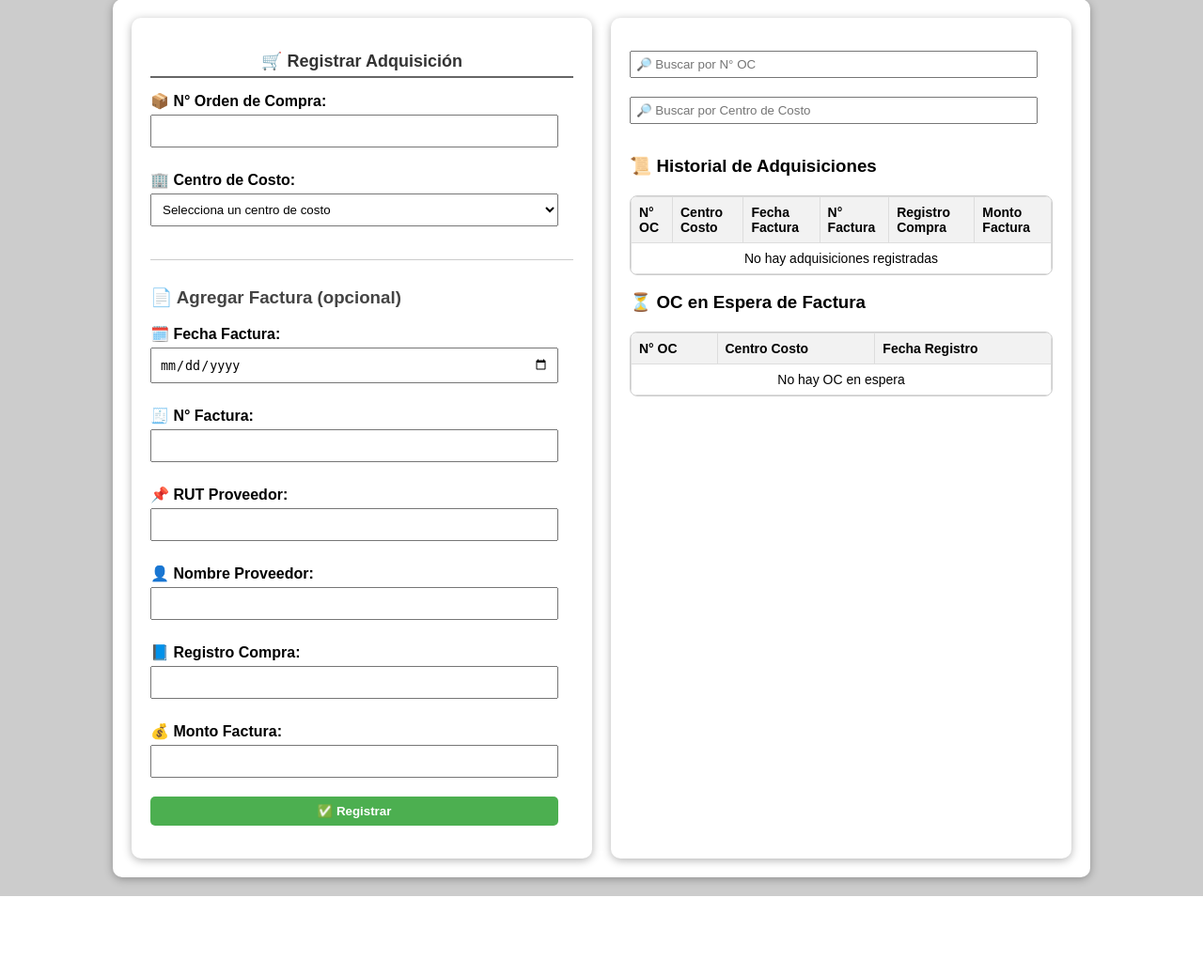
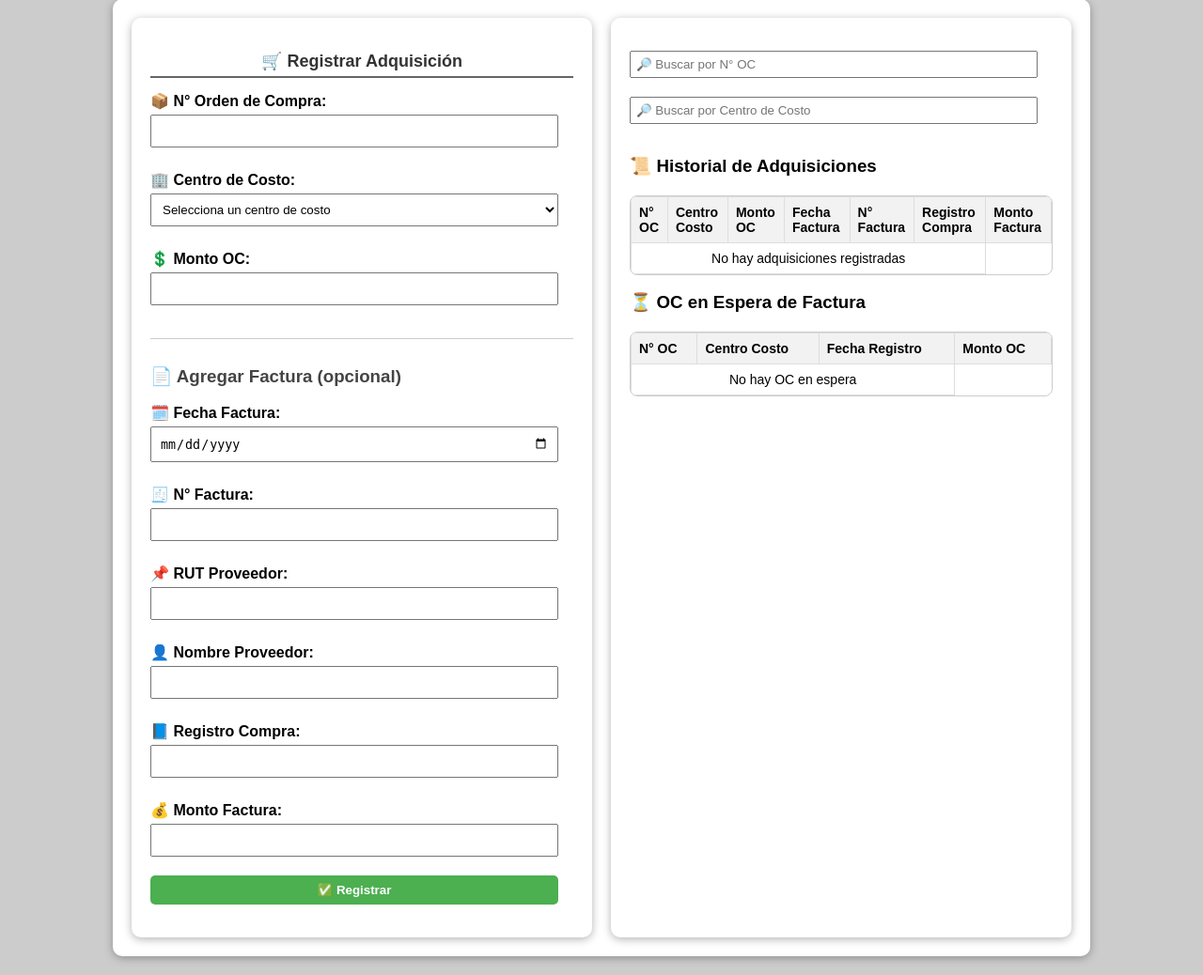
Before and after one commit to annndre/aplicacion-web, a Flask app: page /adquisiciones in a window 1280 px wide. Shown: the part 164-1202 px from the top of the page at 94% size. Before the commit the page ends 1118 px from the top, so only its background shows below. Run offline with Flask 3, Linux system fonts and the light colour scheme; the visitor is signed in with stand-in values (Sample User, id 1); data that the repository does not hold is empty; some libraries are stand-ins or nearby versions.

Commit message:
Actualización adquisiciones.html AGREGADO MONTOS

```diff
--- a/app.py
+++ b/app.py
@@ -706,11 +706,20 @@ def adquisiciones():
         nombre_proveedor = request.form.get('nombre_proveedor', '').strip() or None
         registro_compra = request.form.get('registro_compra', '').strip() or None
 
+        # Capturar y validar Monto Factura
         try:
             monto_factura_raw = request.form.get('monto_factura', '').strip()
             monto_factura = int(monto_factura_raw) if monto_factura_raw else None
         except ValueError:
-            flash("⚠️ El monto debe ser un número entero válido.", "error")
+            flash("⚠️ El monto de la factura debe ser un número entero válido.", "error")
+            return redirect(url_for('adquisiciones'))
+
+        # Capturar y validar Monto OC
+        try:
+            monto_oc_raw = request.form.get('monto_oc', '').strip()
+            monto_oc = int(monto_oc_raw) if monto_oc_raw else None
+        except ValueError:
+            flash("⚠️ El monto de la OC debe ser un número entero válido.", "error")
             return redirect(url_for('adquisiciones'))
 
         if not numero_oc or not centro_costo:
@@ -718,48 +727,52 @@ def adquisiciones():
             return redirect(url_for('adquisiciones'))
 
         with conexion.cursor() as cursor:
+            # Si tiene datos de factura → insertar en registroOC y eliminar de standbyOC si existía
             if any([fecha_factura, numero_factura, rut_proveedor, nombre_proveedor, registro_compra, monto_factura]):
+                cursor.execute("DELETE FROM standbyOC WHERE numero_oc = %s", (numero_oc,))
+
                 cursor.execute("""
                     INSERT INTO registroOC (
                         numero_oc, centro_costo, fecha_factura, numero_factura,
-                        rut_proveedor, nombre_proveedor, registro_compra, monto_factura
+                        rut_proveedor, nombre_proveedor, registro_compra, monto_factura, monto_oc
                     )
-                    VALUES (%s, %s, %s, %s, %s, %s, %s, %s)
+                    VALUES (%s, %s, %s, %s, %s, %s, %s, %s, %s)
                 """, (
                     numero_oc, centro_costo, fecha_factura, numero_factura,
-                    rut_proveedor, nombre_proveedor, registro_compra, monto_factura
+                    rut_proveedor, nombre_proveedor, registro_compra, monto_factura, monto_oc
                 ))
             else:
+                # Si no tiene datos de factura → insertar en standbyOC
                 cursor.execute("""
-                    INSERT INTO standbyOC (numero_oc, centro_costo)
-                    VALUES (%s, %s)
-                """, (numero_oc, centro_costo))
+                    INSERT INTO standbyOC (numero_oc, centro_costo, monto_oc)
+                    VALUES (%s, %s, %s)
+                """, (numero_oc, centro_costo, monto_oc))
 
             conexion.commit()
 
         flash("✅ Orden de Compra registrada correctamente.", "success")
         return redirect(url_for('adquisiciones'))
 
-    # Mostrar datos de las tablas
+    # Mostrar datos en la vista adquisiciones.html
     with conexion.cursor(cursor_factory=psycopg2.extras.DictCursor) as cursor:
-        # Datos tabla registroOC
+        # Historial de OC con factura
         cursor.execute("""
             SELECT numero_oc, centro_costo, fecha_factura, numero_factura,
-                   registro_compra, monto_factura
+                   registro_compra, monto_factura, monto_oc
             FROM registroOC
             ORDER BY fecha_registro DESC
         """)
         adquisiciones_guardadas = cursor.fetchall()
 
-        # Datos tabla standbyOC
+        # OC en espera de factura
         cursor.execute("""
-            SELECT numero_oc, centro_costo, fecha_registro
+            SELECT numero_oc, centro_costo, fecha_registro, monto_oc
             FROM standbyOC
             ORDER BY fecha_registro DESC
         """)
         adquisiciones_en_espera = cursor.fetchall()
 
-        # Centros de costo
+        # Centros de Costo
         cursor.execute("""
             SELECT id_proyecto, nombre_proyecto
             FROM centros_costo
@@ -768,9 +781,9 @@ def adquisiciones():
         centros_costo = cursor.fetchall()
 
     return render_template('adquisiciones.html',
-                       historial_adquisiciones=adquisiciones_guardadas,
-                       oc_espera_factura=adquisiciones_en_espera,
-                       centros_costo=centros_costo)
+                           historial_adquisiciones=adquisiciones_guardadas,
+                           oc_espera_factura=adquisiciones_en_espera,
+                           centros_costo=centros_costo)
 
 
 ########################################################################################################
--- a/templates/adquisiciones.html
+++ b/templates/adquisiciones.html
@@ -20,6 +20,9 @@
                 <option value="{{ item.id_proyecto }}">{{ item.id_proyecto }} - {{ item.nombre_proyecto }}</option>
                 {% endfor %}
             </select>
+            <label>💲 Monto OC:</label>
+            <input type="number" name="monto_oc" min="0">
+
 
             <!-- Sección Factura -->
             <div style="border-top: 1px solid #ccc; margin-top: 20px; padding-top: 10px;">
@@ -65,6 +68,7 @@
                         <tr>
                             <th>N° OC</th>
                             <th>Centro Costo</th>
+                            <th>Monto OC</th>
                             <th>Fecha Factura</th>
                             <th>N° Factura</th>
                             <th>Registro Compra</th>
@@ -76,6 +80,7 @@
                         <tr>
                             <td>{{ item.numero_oc }}</td>
                             <td>{{ item.centro_costo }}</td>
+                            <td>${{ item.monto_oc or '-' }}</td>
                             <td>{{ item.fecha_factura or '-' }}</td>
                             <td>{{ item.numero_factura or '-' }}</td>
                             <td>{{ item.registro_compra or '-' }}</td>
@@ -101,6 +106,7 @@
                             <th>N° OC</th>
                             <th>Centro Costo</th>
                             <th>Fecha Registro</th>
+                            <th>Monto OC</th>
                         </tr>
                     </thead>
                     <tbody>
@@ -109,6 +115,7 @@
                             <td>{{ item.numero_oc }}</td>
                             <td>{{ item.centro_costo }}</td>
                             <td>{{ item.fecha_registro }}</td>
+                            <td>${{ item.monto_oc or '-' }}</td>
                         </tr>
                         {% else %}
                         <tr>
```
